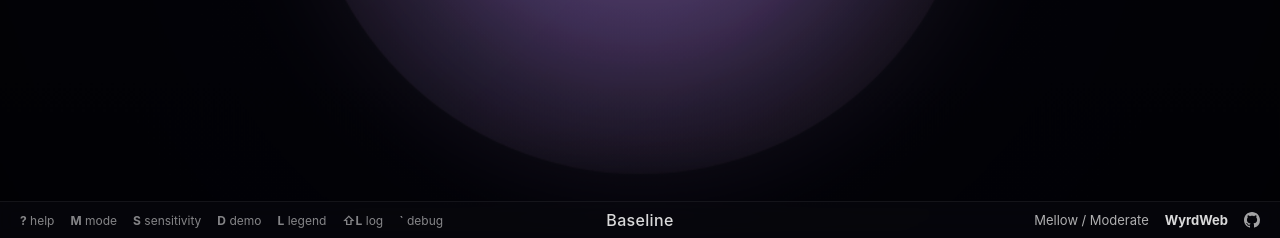
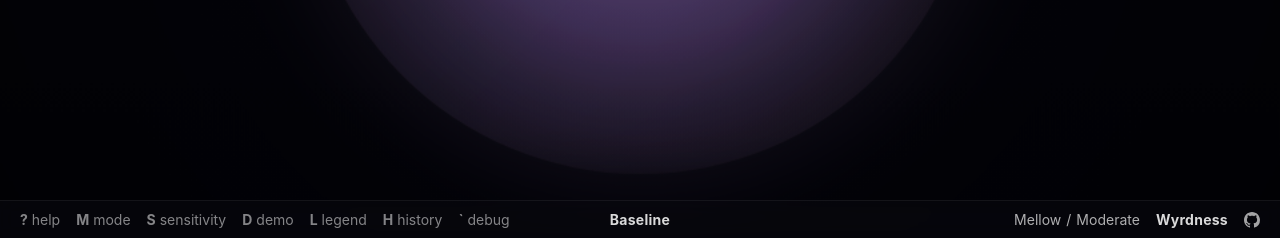
Before and after one commit to adamshand/wyrdness, a PHP site: page / in a window 1280 px wide. Shown: the part 562-800 px from the top of the page. Run offline with PHP 8.4, Linux system fonts and the light colour scheme.

Commit message:
tidy footer, add favicon

```diff
--- a/php/app/_site/layout.php
+++ b/php/app/_site/layout.php
@@ -9,6 +9,7 @@ declare(strict_types=1);
     <meta name="viewport" content="width=device-width, initial-scale=1">
     <title><?php echo escape_html($pageTitle); ?></title>
     <meta name="description" content="<?php echo escape_html($pageDescription); ?>">
+    <link rel="icon" type="image/svg+xml" href="<?php echo escape_html(asset_url($site, 'favicon.svg')); ?>">
     <link rel="stylesheet" href="<?php echo escape_html(scaffold_dependency_asset_url($site, 'open-props', 'open-props.min.css')); ?>">
     <link rel="stylesheet" href="<?php echo escape_html(asset_url($site, 'base.css')); ?>">
     <?php if (is_string($pageCssUrl) && $pageCssUrl !== ''): ?>
--- a/php/app/public/index.php
+++ b/php/app/public/index.php
@@ -6,15 +6,15 @@ require_once __DIR__ . '/../_site/bootstrap.php';
 
 $site = site_config();
 $page = [
-    'title' => 'WyrdWeb',
+    'title' => 'Wyrdness',
     'description' => 'A browser-based Wyrd Light inspired random-signal orb for shared focus, meetings, and experiments.',
     'body_class' => 'wyrd-app-page',
 ];
 
 ob_start();
 ?>
-<section class="wyrd-app" aria-label="WyrdWeb visualiser">
-    <canvas id="wyrd-canvas" class="wyrd-canvas" aria-label="WyrdWeb orb visualisation"></canvas>
+<section class="wyrd-app" aria-label="Wyrdness visualiser">
+    <canvas id="wyrd-canvas" class="wyrd-canvas" aria-label="Wyrdness orb visualisation"></canvas>
 
     <aside id="wyrd-dev-panel" class="dev-panel" aria-label="Debug info" hidden>
         <h3>Debug</h3>
@@ -72,9 +72,9 @@ ob_start();
 
     <div id="wyrd-help-backdrop" class="modal-backdrop" hidden></div>
     <dialog id="wyrd-help-modal" class="help-modal" aria-label="Help">
-        <h2>What is WyrdWeb?</h2>
+        <h2>What is Wyrdness?</h2>
         <p>
-            WyrdWeb visualizes patterns in random data. Two streams of random bits, 0s and 1s,
+            Wyrdness visualizes patterns in random data. Two streams of random bits, 0s and 1s,
             are continuously compared, looking for moments when they deviate from pure chance.
         </p>
         <p>
@@ -110,7 +110,7 @@ ob_start();
             <li><strong>S</strong> Sensitivity — Conservative / Moderate / Engaging</li>
             <li><strong>D</strong> Demo — start or stop demo mode</li>
             <li><strong>L</strong> Legend — toggle color legend</li>
-            <li><strong>Shift+L</strong> Session log — open a timestamped CSV log in a new tab</li>
+            <li><strong>H</strong> History — open a timestamped CSV history in a new tab</li>
             <li><strong>`</strong> Debug — show additional signal data</li>
             <li><strong>Esc</strong> Close panels or stop demo</li>
         </ul>
@@ -140,23 +140,27 @@ ob_start();
         <div class="demo-progress" data-demo="progress">1 / 5</div>
     </div>
 
-    <nav class="bottom-bar" aria-label="WyrdWeb controls">
+    <nav class="bottom-bar" aria-label="Wyrdness controls">
         <div class="bar-left">
             <span class="shortcut"><b>?</b> help</span>
             <span class="shortcut"><b>M</b> mode</span>
             <span class="shortcut"><b>S</b> sensitivity</span>
             <span class="shortcut"><b>D</b> demo</span>
             <span class="shortcut"><b>L</b> legend</span>
-            <span class="shortcut"><b>⇧L</b> log</span>
+            <span class="shortcut"><b>H</b> history</span>
             <span class="shortcut"><b>`</b> debug</span>
         </div>
         <div class="bar-center">
             <span class="state-name" data-ui="stateName">Baseline</span>
         </div>
         <div class="bar-right">
-            <span class="mode-info" data-ui="modeInfo">Mellow / Moderate</span>
-            <b>WyrdWeb</b>
-            <a title="GitHub Repository" href="https://github.com/adamshand/wyrdness" target="_blank" rel="noopener" class="brand" aria-label="WyrdWeb GitHub repository">
+            <span class="mode-info">
+                <button type="button" class="mode-toggle" data-ui="modeToggle" title="Cycle Mellow / Wow mode">Mellow</button>
+                <span aria-hidden="true">/</span>
+                <button type="button" class="mode-toggle" data-ui="sensitivityToggle" title="Cycle Conservative / Moderate / Engaging sensitivity">Moderate</button>
+            </span>
+            <b>Wyrdness</b>
+            <a title="GitHub Repository" href="https://github.com/adamshand/wyrdness" target="_blank" rel="noopener" class="brand" aria-label="Wyrdness GitHub repository">
                 <svg class="github-icon" viewBox="0 0 16 16" fill="currentColor" aria-hidden="true">
                     <path d="M8 0C3.58 0 0 3.58 0 8c0 3.54 2.29 6.53 5.47 7.59.4.07.55-.17.55-.38 0-.19-.01-.82-.01-1.49-2.01.37-2.53-.49-2.69-.94-.09-.23-.48-.94-.82-1.13-.28-.15-.68-.52-.01-.53.63-.01 1.08.58 1.23.82.72 1.21 1.87.87 2.33.66.07-.52.28-.87.51-1.07-1.78-.2-3.64-.89-3.64-3.95 0-.87.31-1.59.82-2.15-.08-.2-.36-1.02.08-2.12 0 0 .67-.21 2.2.82.64-.18 1.32-.27 2-.27.68 0 1.36.09 2 .27 1.53-1.04 2.2-.82 2.2-.82.44 1.1.16 1.92.08 2.12.51.56.82 1.27.82 2.15 0 3.07-1.87 3.75-3.65 3.95.29.25.54.73.54 1.48 0 1.07-.01 1.93-.01 2.2 0 .21.15.46.55.38A8.013 8.013 0 0016 8c0-4.42-3.58-8-8-8z" />
                 </svg>
--- a/php/app/public/page.css
+++ b/php/app/public/page.css
@@ -55,7 +55,7 @@ body.wyrd-app-page .site-footer {
     backdrop-filter: blur(10px);
     border-top: 1px solid rgba(255, 255, 255, 0.06);
     color: rgba(255, 255, 255, 0.85);
-    font-size: 13px;
+    font-size: 14px;
     user-select: none;
     z-index: 50;
 }
@@ -64,7 +64,6 @@ body.wyrd-app-page .site-footer {
     display: flex;
     gap: 16px;
     opacity: 0.6;
-    font-size: 12px;
 }
 
 .shortcut {
@@ -77,9 +76,9 @@ body.wyrd-app-page .site-footer {
     transform: translateX(-50%);
 }
 
-.state-name {
-    font-size: 16px;
-    font-weight: 500;
+.state-name,
+.bar-right > b {
+    font-weight: 700;
     letter-spacing: 0.02em;
 }
 
@@ -91,8 +90,22 @@ body.wyrd-app-page .site-footer {
 }
 
 .mode-info {
+    display: inline-flex;
+    align-items: center;
+    gap: 5px;
     font-variant-numeric: tabular-nums;
     opacity: 0.8;
+}
+
+.mode-toggle {
+    appearance: none;
+    margin: 0;
+    padding: 0;
+    border: 0;
+    background: transparent;
+    color: inherit;
+    font: inherit;
+    cursor: pointer;
 }
 
 .brand {
@@ -385,7 +398,6 @@ body.wyrd-app-page .site-footer {
         justify-content: center;
         flex-wrap: wrap;
         gap: 6px 14px;
-        font-size: 11px;
     }
 
     .bar-center {
@@ -415,10 +427,6 @@ body.wyrd-app-page .site-footer {
     .bottom-bar {
         gap: 5px 12px;
     }
-
-    .mode-info {
-        font-size: 12px;
-    }
 }
 
 @media (max-width: 520px) {
@@ -428,19 +436,10 @@ body.wyrd-app-page .site-footer {
 
     .bar-left {
         gap: 5px 9px;
-        font-size: 10px;
     }
 
     .bar-right {
         gap: 9px;
-    }
-
-    .mode-info {
-        font-size: 11px;
-    }
-
-    .state-name {
-        font-size: 15px;
     }
 
     .legend-panel,
--- a/php/app/public/page.js
+++ b/php/app/public/page.js
@@ -1418,7 +1418,7 @@
     function updateAgentPanel() {
         if (!AGENT_MODE || !el.agentPanel) return;
         const recent = state.agentLog.slice(-22);
-        el.agentPanel.textContent = ['WyrdWeb agent stream (?agent=1)', 'time tick dominant       stage sig/coh visual(par/anti/stick/pearson) walk(close:p apart:p) pAdj', ...recent.map(agentLine)].join('\n');
+        el.agentPanel.textContent = ['Wyrdness agent stream (?agent=1)', 'time tick dominant       stage sig/coh visual(par/anti/stick/pearson) walk(close:p apart:p) pAdj', ...recent.map(agentLine)].join('\n');
     }
 
     function recordAgentSnapshot(force = false) {
@@ -1542,7 +1542,7 @@
         return [columns.join(','), ...rows.map((row) => columns.map((column) => csvEscape(row[column])).join(','))].join('\n') + '\n';
     }
 
-    function openSessionLog() {
+    function openHistory() {
         recordSessionSample(true);
         const csv = sessionLogCsv();
         const blob = new Blob([csv], { type: 'text/plain;charset=utf-8' });
@@ -1551,13 +1551,14 @@
         if (win) {
             win.opener = null;
         } else {
-            console.info('WyrdWeb session log CSV:\n' + csv);
+            console.info('Wyrdness history CSV:\n' + csv);
         }
     }
 
     function syncUi() {
         el.stateName.textContent = `${DISPLAY_NAMES[state.dominant]}${getPearsonIndicator(state.pearsonSpin)}`;
-        el.modeInfo.textContent = `${state.lightMode === 'wow' ? 'Wow' : 'Mellow'} / ${SENSITIVITY_LABELS[state.sensitivity]}`;
+        el.modeToggle.textContent = state.lightMode === 'wow' ? 'Wow' : 'Mellow';
+        el.sensitivityToggle.textContent = SENSITIVITY_LABELS[state.sensitivity];
         el.legendPanel.hidden = !state.showLegend;
         el.devPanel.hidden = !state.showDev;
         el.demoOverlay.hidden = !state.demoMode;
@@ -1653,6 +1654,22 @@
         recordSessionRow('demo_stop');
     }
 
+    function cycleLightMode() {
+        const from = state.lightMode;
+        state.lightMode = state.lightMode === 'wow' ? 'mellow' : 'wow';
+        recordSessionRow('mode_change', { from, to: state.lightMode });
+        syncUi();
+    }
+
+    function cycleSensitivity() {
+        const from = state.sensitivity;
+        const order = ['conservative', 'moderate', 'engaging'];
+        const idx = order.indexOf(state.sensitivity);
+        state.sensitivity = order[(idx + 1) % order.length];
+        recordSessionRow('sensitivity_change', { from, to: state.sensitivity });
+        syncUi();
+    }
+
     function handleKeydown(e) {
         const tag = e.target?.tagName?.toLowerCase();
         if (tag === 'input' || tag === 'textarea' || e.target?.isContentEditable) return;
@@ -1661,8 +1678,8 @@
             toggleHelp();
             return;
         }
-        if (e.key === 'L' && e.shiftKey) {
-            openSessionLog();
+        if (e.key === 'h' || e.key === 'H') {
+            openHistory();
             return;
         }
         if ((e.key === 'l' || e.key === 'L') && !e.shiftKey) {
@@ -1676,19 +1693,11 @@
             return;
         }
         if (e.key === 'm' || e.key === 'M') {
-            const from = state.lightMode;
-            state.lightMode = state.lightMode === 'wow' ? 'mellow' : 'wow';
-            recordSessionRow('mode_change', { from, to: state.lightMode });
-            syncUi();
+            cycleLightMode();
             return;
         }
         if (e.key === 's' || e.key === 'S') {
-            const from = state.sensitivity;
-            const order = ['conservative', 'moderate', 'engaging'];
-            const idx = order.indexOf(state.sensitivity);
-            state.sensitivity = order[(idx + 1) % order.length];
-            recordSessionRow('sensitivity_change', { from, to: state.sensitivity });
-            syncUi();
+            cycleSensitivity();
             return;
         }
         if ((e.key === 'd' || e.key === 'D') && !e.shiftKey) {
@@ -1714,7 +1723,8 @@
         el.helpModal = document.getElementById('wyrd-help-modal');
         el.demoOverlay = document.getElementById('wyrd-demo-overlay');
         el.stateName = document.querySelector('[data-ui="stateName"]');
-        el.modeInfo = document.querySelector('[data-ui="modeInfo"]');
+        el.modeToggle = document.querySelector('[data-ui="modeToggle"]');
+        el.sensitivityToggle = document.querySelector('[data-ui="sensitivityToggle"]');
         el.demoMain = document.querySelector('[data-demo="main"]');
         el.demoPearson = document.querySelector('[data-demo="pearson"]');
         el.demoProgress = document.querySelector('[data-demo="progress"]');
@@ -1739,12 +1749,14 @@
         bufCanvas = document.createElement('canvas');
         const ctx = bufCanvas.getContext('2d');
         if (!ctx) {
-            console.error('WyrdWeb requires 2D canvas support.');
+            console.error('Wyrdness requires 2D canvas support.');
             return;
         }
         bufCtx = ctx;
 
         el.helpBackdrop.addEventListener('click', () => toggleHelp(false));
+        el.modeToggle.addEventListener('click', cycleLightMode);
+        el.sensitivityToggle.addEventListener('click', cycleSensitivity);
         el.helpModal.addEventListener('cancel', (event) => {
             event.preventDefault();
             toggleHelp(false);
```
Also changed, not shown: php/app/public/assets/favicon.svg (added).
